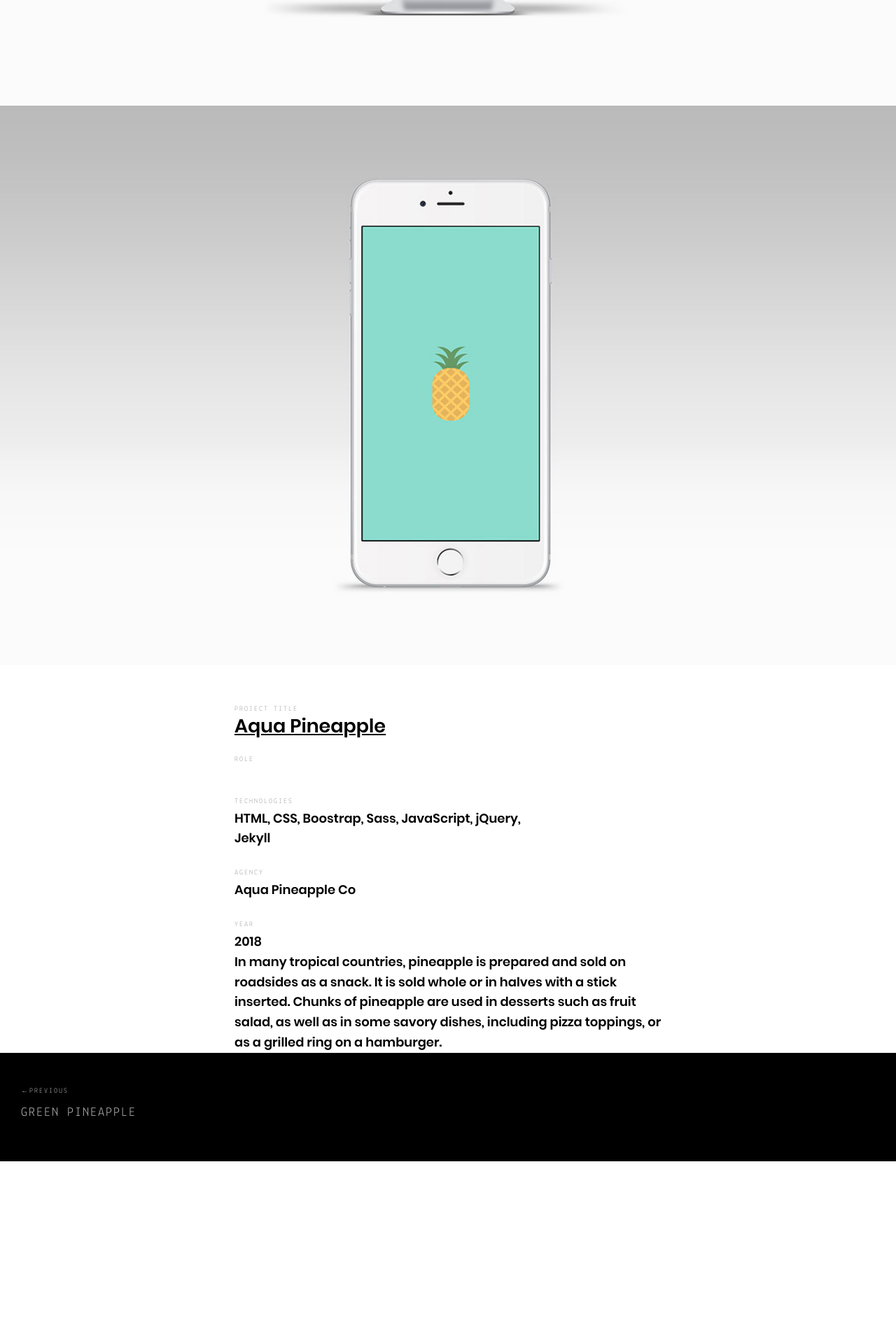
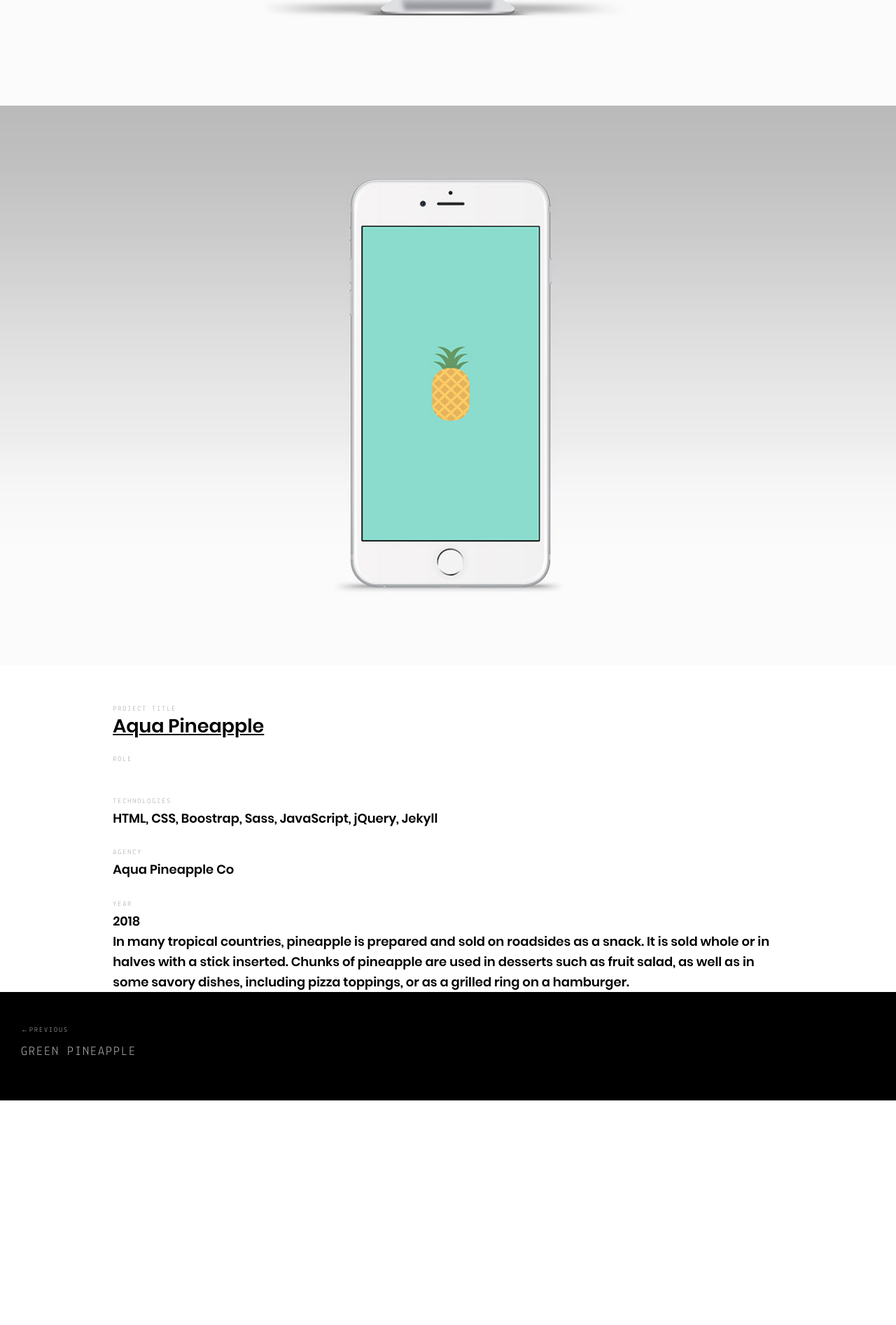
Before and after one commit to hanby-ixd/hanby-ixd.github.io, a Jekyll site: the page built from _posts/projects/2017-04-04-aquapineapple.md, in a window 1280 px wide. Shown: the part 1527-3421 px from the top of the page at 70% size. Built offline with Jekyll 4.4.1, drawn with Linux system fonts in a browser that asks for light colours; nearby versions of some CDN libraries; library files that are not in the unit come from our copies; after the commit the page ends 3335 px from its top, so only the background shows below that.

Commit message:
Update _layout.scss

```diff
--- a/assets/scss/_layout.scss
+++ b/assets/scss/_layout.scss
@@ -194,7 +194,7 @@
 		}
 
 		div {
-			max-width: 50%;
+			max-width: 78.5%;
 			margin: auto;
 		}
 	}
```
